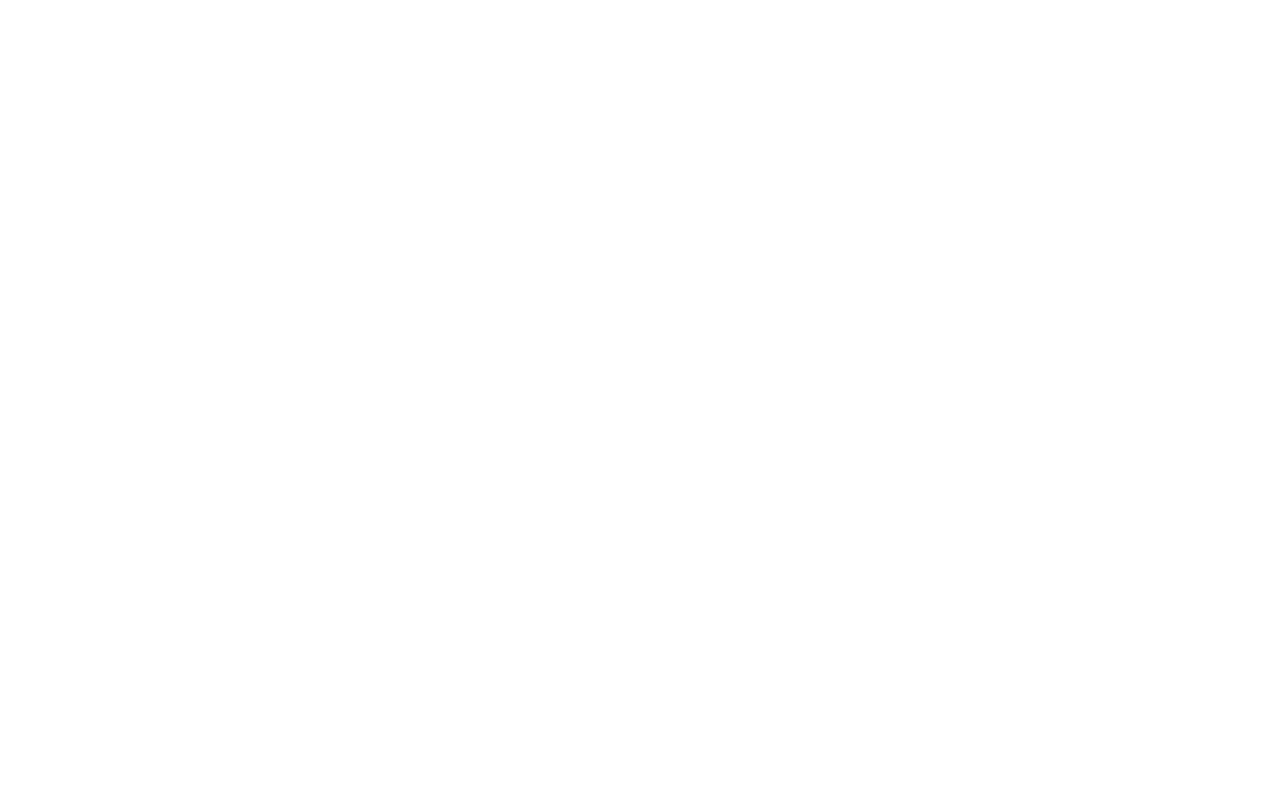
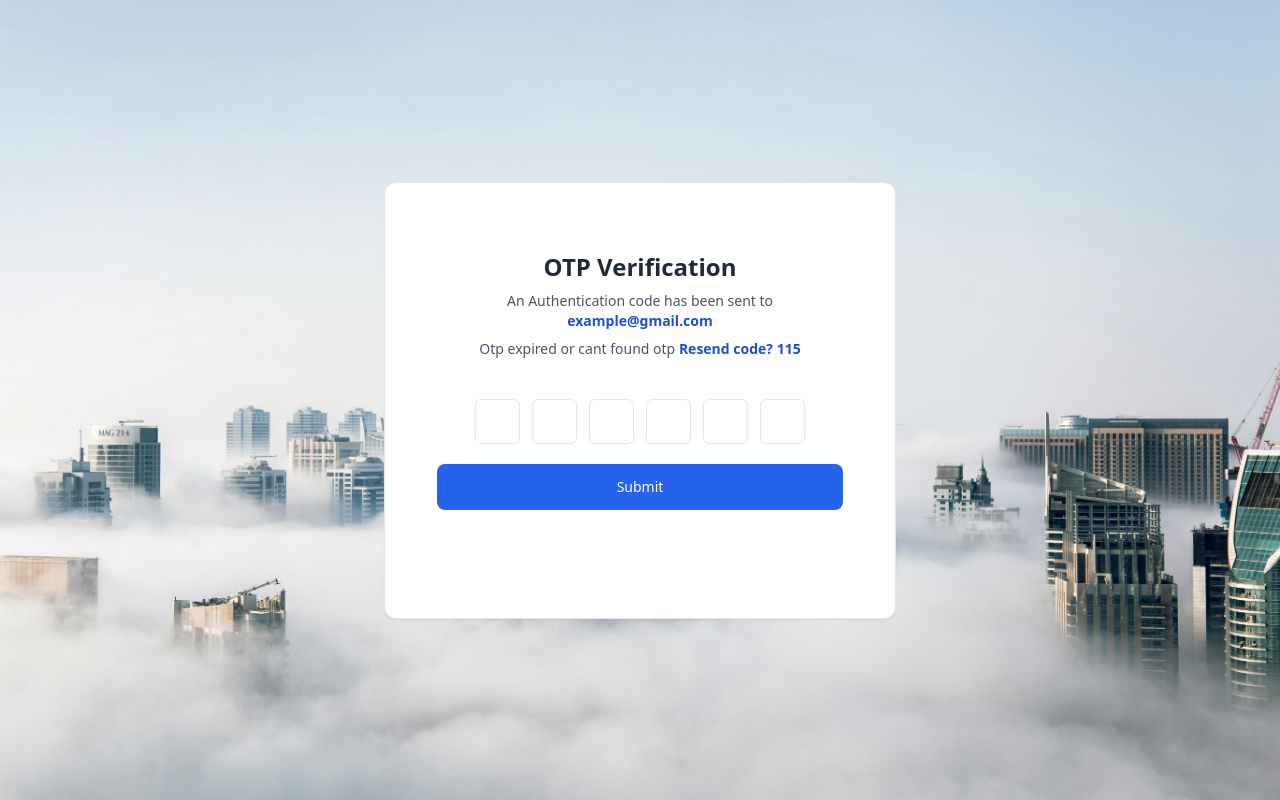
Before and after one commit to gudangjoki/fe_sistem_persuratan_pkl, a React (Vite) app: page /otp-verification in a window 1280 px wide. Built offline with nearby package versions, Linux system fonts and the light colour scheme.

Commit message:
integrate rest api with forget password, check otp, and more

```diff
--- a/src/Root.jsx
+++ b/src/Root.jsx
@@ -5,7 +5,7 @@ import Login from "./pages/Login";
 import ForgotAccount from "./pages/ForgotAccount";
 import "preline/preline";
 import Dashboard from "./pages/Dashboard";
-import Verifikasi from "./pages/VerifikasiOTP";
+import VerifikasiOTP from "./pages/VerifikasiOTP";
 import ResetPassword from "./pages/ResetPassword";
 import RoleBasedRoutes from "./components/RoleBasedRoutes";
 import { AuthenticationProvider } from "./contexts/AuthContext";
@@ -34,7 +34,7 @@ const Root = () => {
           </Route>
 
           <Route path="/forgot-account" element={<ForgotAccount />} />
-          <Route path="/otp-veriffication" element={<Verifikasi />} />
+          <Route path="/otp-verification" element={<VerifikasiOTP />} />
           <Route path="/reset-password" element={<ResetPassword />} />
 
           <Route path="/dashboard" element={<Dashboard />} />
--- a/src/components/PinInputItem.jsx
+++ b/src/components/PinInputItem.jsx
@@ -1,43 +1,76 @@
+import { useEffect } from "react";
+import { useAuth } from "../hooks/useAuth";
+
 export default function PinInputItem() {
-    return (
-      <div className="flex space-x-3" data-hs-pin-input>
+  // const [otp, setOtp] = useState(new Array(6).fill(""));
+  // const [indexPin, setIndexPin] = useState(0);
+  const { otp, setOtp, indexPin, setIndexPin } = useAuth();
+
+  const handleChange = (e) => {
+    const { value } = e.target;
+    if (/^[0-9]$/.test(value) || value === "") {
+      const newOtp = [...otp];
+      newOtp[indexPin] = value;
+      setOtp(newOtp);
+
+      if (value !== "" && indexPin < 5) {
+        document.getElementById(`otp-${indexPin + 1}`).focus();
+        setIndexPin(indexPin + 1);
+      }
+
+      if (value === "" && indexPin > 0) {
+        document.getElementById(`otp-${indexPin - 1}`).focus();
+        setIndexPin(indexPin - 1);
+      }
+    }
+  };
+
+  useEffect(() => {
+    console.log(otp);
+  }, [otp]);
+
+  const handleClick = (e) => {
+    const index = parseInt(e.target.name);
+    setIndexPin(index);
+    console.log(`click on input ${index + 1}`);
+  };
+
+  const handleKeyDown = (e) => {
+    if (e.key === "Backspace" && document.getElementById(`otp-${indexPin}`).value === "") {
+      if (indexPin > 0) {
+        document.getElementById(`otp-${indexPin - 1}`).focus();
+        setIndexPin(indexPin - 1);
+      }
+    }
+
+    // if (e.key === "ArrowRight" && indexPin < 5) {
+    //   document.getElementById(`otp-${indexPin + 1}`).focus();
+    //   setIndexPin(indexPin + 1);
+    // }
+
+    // if (e.key === "ArrowLeft" && indexPin > 0) {
+    //   document.getElementById(`otp-${indexPin - 1}`).focus();
+    //   setIndexPin(indexPin - 1);
+    // }
+  };
+
+  return (
+    <div className="flex space-x-3" data-hs-pin-input>
+      {otp.map((digit, index) => (
         <input
+          key={index}
+          id={`otp-${index}`}
           type="text"
+          maxLength="1"
           className="block w-[45px] h-[45px] border text-center border-gray-200 rounded-md text-sm focus:border-blue-500 focus:ring-blue-500 disabled:opacity-50 disabled:pointer-events-none dark:bg-slate-900 dark:border-gray-700 dark:text-gray-400 dark:focus:ring-gray-600"
-          placeholder="⚬"
-          data-hs-pin-input-item
-          autoFocus
+          placeholder=""
+          value={digit}
+          onChange={handleChange}
+          name={`${index}`}
+          onClick={handleClick}
+          onKeyDown={handleKeyDown}
         />
-        <input
-          type="text"
-          className="block w-[45px] h-[45px] border text-center border-gray-200 rounded-md text-sm focus:border-blue-500 focus:ring-blue-500 disabled:opacity-50 disabled:pointer-events-none dark:bg-slate-900 dark:border-gray-700 dark:text-gray-400 dark:focus:ring-gray-600"
-          placeholder="⚬"
-          data-hs-pin-input-item
-        />
-        <input
-          type="text"
-          className="block w-[45px] h-[45px] border text-center border-gray-200 rounded-md text-sm focus:border-blue-500 focus:ring-blue-500 disabled:opacity-50 disabled:pointer-events-none dark:bg-slate-900 dark:border-gray-700 dark:text-gray-400 dark:focus:ring-gray-600"
-          placeholder="⚬"
-          data-hs-pin-input-item
-        />
-        <input
-          type="text"
-          className="block w-[45px] h-[45px] border text-center border-gray-200 rounded-md text-sm focus:border-blue-500 focus:ring-blue-500 disabled:opacity-50 disabled:pointer-events-none dark:bg-slate-900 dark:border-gray-700 dark:text-gray-400 dark:focus:ring-gray-600"
-          placeholder="⚬"
-          data-hs-pin-input-item
-        />
-        <input
-          type="text"
-          className="block w-[45px] h-[45px] border text-center border-gray-200 rounded-md text-sm focus:border-blue-500 focus:ring-blue-500 disabled:opacity-50 disabled:pointer-events-none dark:bg-slate-900 dark:border-gray-700 dark:text-gray-400 dark:focus:ring-gray-600"
-          placeholder="⚬"
-          data-hs-pin-input-item
-        />
-        <input
-          type="text"
-          className="block w-[45px] h-[45px] border text-center border-gray-200 rounded-md text-sm focus:border-blue-500 focus:ring-blue-500 disabled:opacity-50 disabled:pointer-events-none dark:bg-slate-900 dark:border-gray-700 dark:text-gray-400 dark:focus:ring-gray-600"
-          placeholder="⚬"
-          data-hs-pin-input-item
-        />
-      </div>
-    );
+      ))}
+    </div>
+  );
 }
--- a/src/contexts/authContext.jsx
+++ b/src/contexts/authContext.jsx
@@ -28,12 +28,24 @@ export const AuthContext = createContext({
   setUser: () => {},
   url: "",
   setUrl: () => {},
+  otp: null,
+  setOtp: () => {},
+  indexPin: 0,
+  setIndexPin: () => {},
+  passReset: {},
+  setPassReset: () => {}
 });
 
 export const AuthenticationProvider = ({ children }) => {
   const [user, setUser] = useState(null);
+  const [passReset, setPassReset] = useState({
+    "password": "",
+    "confirm_password": ""
+  });
   const [accessToken, setAccessToken] = useState(null);
   const [url, setUrl] = useState("http://localhost:8000/api/login");
+  const [otp, setOtp] = useState(new Array(6).fill(""));
+  const [indexPin, setIndexPin] = useState(0);
 
   const saveTokenToCookie = (access_token, refresh_token) => {
     Cookies.set('access_token', access_token);
@@ -83,7 +95,13 @@ export const AuthenticationProvider = ({ children }) => {
     setAccessToken,
     saveTokenToCookie,
     getNewAccessToken,
-    getAccessTokenFromCookie
+    getAccessTokenFromCookie,
+    otp,
+    setOtp,
+    indexPin,
+    setIndexPin,
+    passReset,
+    setPassReset
   };
 
   return (
--- a/src/pages/ResetPassword.jsx
+++ b/src/pages/ResetPassword.jsx
@@ -1,8 +1,38 @@
+import axios from 'axios';
 import TogglePasswordItem from '../components/TogglePasswordItem';
 import { motion } from 'framer-motion';
+import { useAuth } from '../hooks/useAuth';
+import { useNavigate } from 'react-router-dom';
 
 const bg = "/bg.jpg";
 const VerifikasiAccount = () => {
+  const navigate = useNavigate();
+  const { passReset, setPassReset } = useAuth();
+
+  const submitNewPassword = async (e) => {
+    e.preventDefault();
+    const BASE_URL = 'http://localhost:8000/api/change_password';
+    const options = {
+      headers: {
+        'Content-Type': 'application/json'
+      }
+    };
+
+
+    try {
+      if (passReset.password !== passReset.confirm_password) {
+        console.log("password must match")
+        return;
+      }
+      const response = await axios.put(BASE_URL, JSON.stringify({ "password": passReset.password }), options);
+      console.log(response.data);
+      setPassReset(null);
+      navigate('../login');
+    } catch(error) {
+      console.log(error);
+    }
+  }
+
     return(
     <>
       <div className="relative flex items-center justify-center min-h-screen overflow-hidden bg-gray-100">
@@ -26,7 +56,7 @@ const VerifikasiAccount = () => {
               </div>
               <div className='mt-10 space-y-5'>
                 <TogglePasswordItem/>
-                <button type="submit" className="inline-flex items-center justify-center w-full px-4 py-3 text-sm font-medium text-white bg-blue-600 border border-transparent rounded-lg gap-x-2 hover:bg-blue-700 focus:outline-none focus:bg-blue-700 disabled:opacity-50 disabled:pointer-events-none">Reset Password</button>
+                <button type="submit" onClick={submitNewPassword} className="inline-flex items-center justify-center w-full px-4 py-3 text-sm font-medium text-white bg-blue-600 border border-transparent rounded-lg gap-x-2 hover:bg-blue-700 focus:outline-none focus:bg-blue-700 disabled:opacity-50 disabled:pointer-events-none">Reset Password</button>
               </div>
             </div>
           </div>
--- a/src/pages/VerifikasiOTP.jsx
+++ b/src/pages/VerifikasiOTP.jsx
@@ -1,8 +1,62 @@
 import PinInputItem from '../components/PinInputItem';
 import { motion } from 'framer-motion';
+import { useAuth } from '../hooks/useAuth';
+import axios from 'axios';
+import { useNavigate } from 'react-router-dom';
+import { useEffect, useState } from 'react';
 
 const bg = "/bg.jpg";
-const VerifikasiAccount = () => {
+const VerifikasiOTP = () => {
+  const navigate = useNavigate();
+  const { otp } = useAuth();
+  const [timer, setTimer] = useState(120);
+  // const [stop, setStop] = useState(false);
+
+  useEffect(() => {
+    const timerInterval = setInterval(() => {
+      setTimer((prevTime) => {
+        if (prevTime === 0) {
+          clearInterval(timerInterval);
+          return 0;
+        } else {
+          return prevTime - 1;
+        }
+      });
+    }, 1000);
+
+
+    return () => {
+      clearInterval(timerInterval);
+    }
+  }, [])
+
+  const BASE_URL = 'http://localhost:8000/api/check_otp';
+  const options = {
+    headers: {
+      'Content-Type': 'application/json'
+    }
+  }
+  const submitOTP = async () => {
+    let otpReconstruction = "";
+    try {
+      const otpCombined = (otpReconstruction) => {
+        otp.map((val) => {
+          otpReconstruction += val;
+        });
+
+        return otpReconstruction
+      }
+      const otpData = otpCombined(otpReconstruction);
+
+      const response = await axios.post(BASE_URL, JSON.stringify({ "otp" : otpData }), options);
+      console.log(response.data)
+      if (response.data?.success) {
+        navigate('../reset-password');
+      }
+    } catch (error) {
+      console.log(error.message);
+    }
+  }
     return(
     <>
       <div className="relative flex items-center justify-center min-h-screen overflow-hidden bg-gray-100">
@@ -19,16 +73,19 @@ const VerifikasiAccount = () => {
           <div className="p-4 sm:p-7">
             <div className="mb-10">
               <div className="text-center">
-                <h1 className="block text-2xl font-bold text-gray-800">OTP Veriffication</h1>
+                <h1 className="block text-2xl font-bold text-gray-800">OTP Verification</h1>
                 <p className="mt-2 text-sm text-gray-600">
                   An Authentication code has been sent to <span className='font-bold text-blue-700'>example@gmail.com</span>
+                </p>
+                <p className="mt-2 text-sm text-gray-600">
+                  Otp expired or cant found otp <span className='font-bold text-blue-700'>Resend code? {timer}</span>
                 </p>
               </div>
               <div className='mt-10 space-y-5'>
                 <div className="flex justify-center">
                   <PinInputItem/>
                 </div>
-                <button type="submit" className="inline-flex items-center justify-center w-full px-4 py-3 text-sm font-medium text-white bg-blue-600 border border-transparent rounded-lg gap-x-2 hover:bg-blue-700 focus:outline-none focus:bg-blue-700 disabled:opacity-50 disabled:pointer-events-none">Submit</button>
+                <button type="submit" onClick={submitOTP} className="inline-flex items-center justify-center w-full px-4 py-3 text-sm font-medium text-white bg-blue-600 border border-transparent rounded-lg gap-x-2 hover:bg-blue-700 focus:outline-none focus:bg-blue-700 disabled:opacity-50 disabled:pointer-events-none">Submit</button>
               </div>
             </div>
           </div>
@@ -38,4 +95,4 @@ const VerifikasiAccount = () => {
     </>
     );
 }
-export default VerifikasiAccount;
+export default VerifikasiOTP;
```
Also changed, not shown: src/components/TogglePasswordItem.jsx (+21 -0 lines), src/pages/ForgotAccount.jsx (+89 -27 lines).
